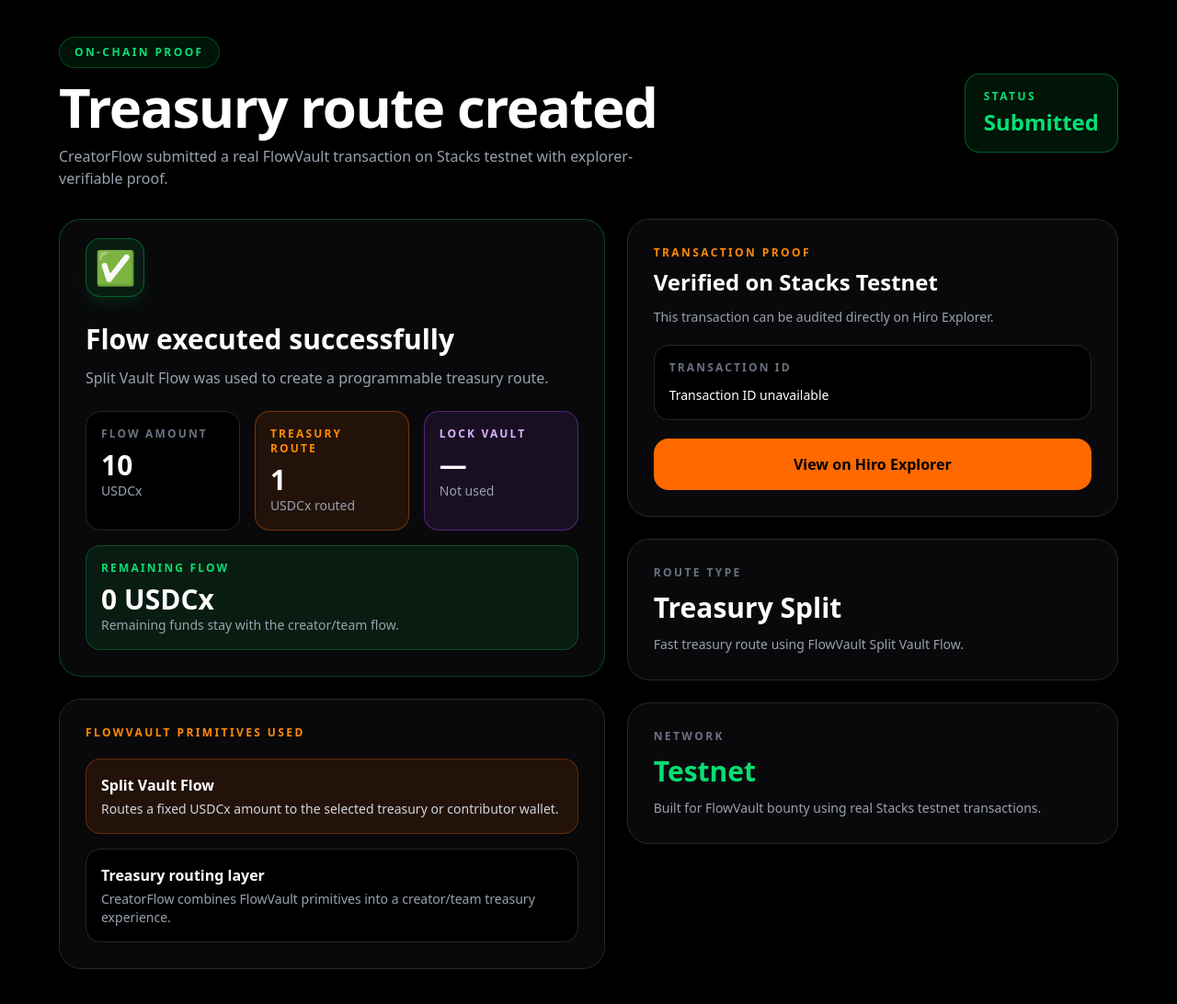
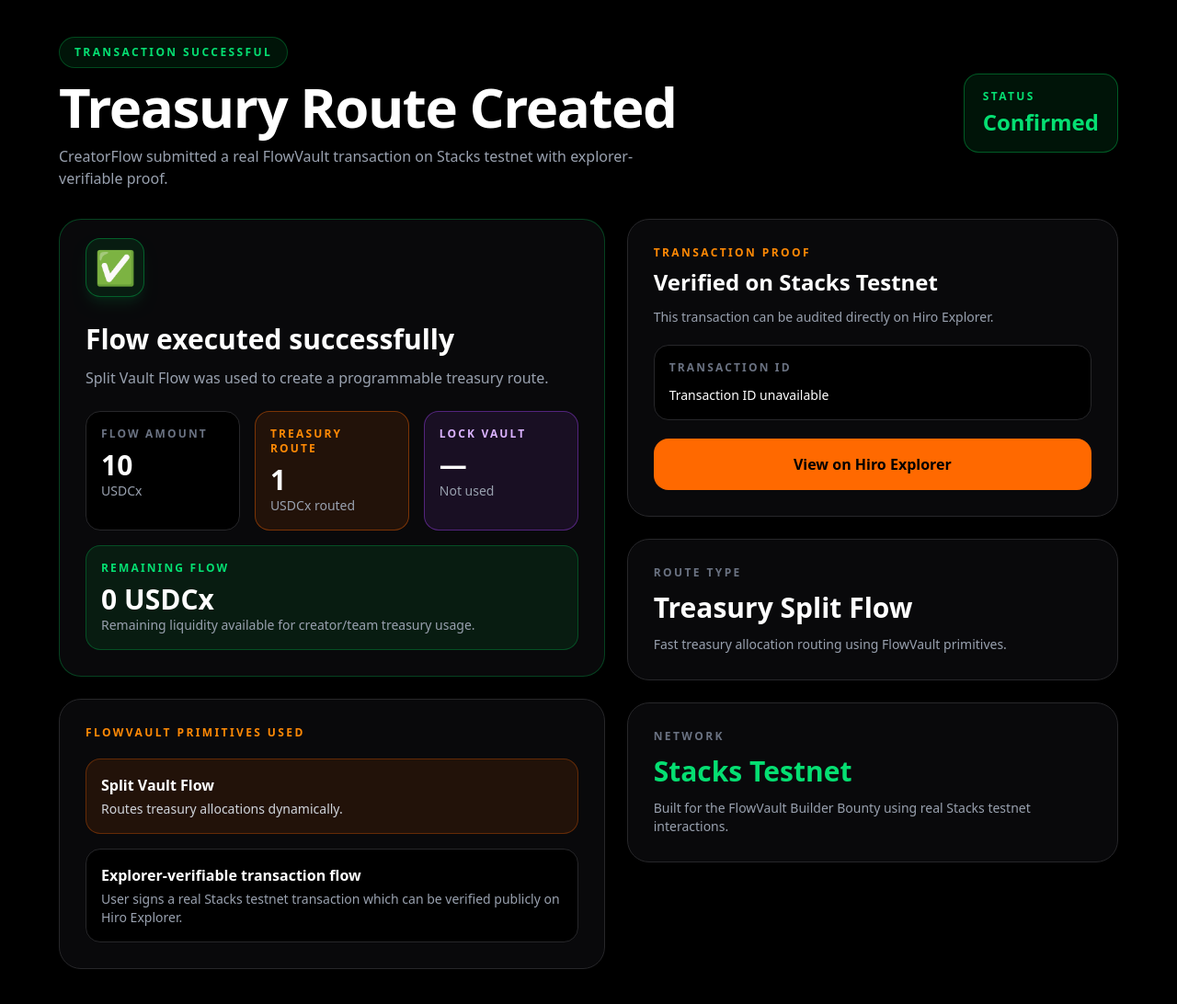
Before and after one commit to Grimaldo0147/creatorflow, a Next.js app: page /result in a window 1280 px wide. Shown: the whole page at 92% size. Built offline with nearby package versions, Linux system fonts and the light colour scheme.

Commit message:
Update page.tsx

```diff
--- a/app/result/page.tsx
+++ b/app/result/page.tsx
@@ -28,11 +28,13 @@
         <div className="mb-8 flex flex-col gap-4 sm:flex-row sm:items-center sm:justify-between">
           <div>
             <div className="mb-3 inline-flex items-center gap-2 rounded-full border border-green-500/30 bg-green-500/10 px-4 py-2 text-xs font-bold uppercase tracking-[0.2em] text-green-400">
-              On-chain proof
+              Transaction Successful
             </div>
 
             <h1 className="text-4xl sm:text-6xl font-black tracking-tight">
-              {isLockFlow ? "Lock route created" : "Treasury route created"}
+              {isLockFlow
+                ? "Programmable Lock Flow Created"
+                : "Treasury Route Created"}
             </h1>
 
             <p className="mt-3 max-w-2xl text-gray-400">
@@ -45,7 +47,8 @@
             <p className="text-xs font-bold uppercase tracking-[0.2em]">
               Status
             </p>
-            <p className="mt-1 text-2xl font-black">Submitted</p>
+
+            <p className="mt-1 text-2xl font-black">Confirmed</p>
           </div>
         </div>
 
@@ -62,7 +65,7 @@
 
               <p className="mt-3 text-gray-400">
                 {isLockFlow
-                  ? "Split Vault Flow and Lock Vault Flow were combined into one programmable treasury route."
+                  ? "Split Vault Flow and Lock Vault Flow were combined into one programmable treasury coordination flow."
                   : "Split Vault Flow was used to create a programmable treasury route."}
               </p>
 
@@ -71,7 +74,9 @@
                   <p className="text-xs font-bold uppercase tracking-[0.18em] text-gray-500">
                     Flow Amount
                   </p>
+
                   <p className="mt-2 text-3xl font-black">{amount}</p>
+
                   <p className="text-sm text-gray-400">USDCx</p>
                 </div>
 
@@ -79,17 +84,25 @@
                   <p className="text-xs font-bold uppercase tracking-[0.18em] text-orange-400">
                     Treasury Route
                   </p>
-                  <p className="mt-2 text-3xl font-black">{treasuryAmount}</p>
-                  <p className="text-sm text-gray-400">USDCx routed</p>
+
+                  <p className="mt-2 text-3xl font-black">
+                    {treasuryAmount}
+                  </p>
+
+                  <p className="text-sm text-gray-400">
+                    USDCx routed
+                  </p>
                 </div>
 
                 <div className="rounded-2xl border border-purple-500/40 bg-purple-500/10 p-4">
                   <p className="text-xs font-bold uppercase tracking-[0.18em] text-purple-300">
                     Lock Vault
                   </p>
+
                   <p className="mt-2 text-3xl font-black">
                     {isLockFlow ? lockAmount : "—"}
                   </p>
+
                   <p className="text-sm text-gray-400">
                     {isLockFlow ? "USDCx locked" : "Not used"}
                   </p>
@@ -100,11 +113,13 @@
                 <p className="text-xs font-bold uppercase tracking-[0.18em] text-green-400">
                   Remaining Flow
                 </p>
+
                 <p className="mt-2 text-3xl font-black">
                   {remainingAmount} USDCx
                 </p>
+
                 <p className="text-sm text-gray-400">
-                  Remaining funds stay with the creator/team flow.
+                  Remaining liquidity available for creator/team treasury usage.
                 </p>
               </div>
             </div>
@@ -112,11 +127,11 @@
             {isLockFlow && (
               <div className="rounded-3xl border border-purple-500/30 bg-zinc-950 p-5 sm:p-7">
                 <p className="text-xs font-bold uppercase tracking-[0.2em] text-purple-300">
-                  Lock Flow Summary
+                  Lock Flow Details
                 </p>
 
                 <h2 className="mt-2 text-2xl font-black">
-                  Dynamic unlock schedule
+                  Dynamic Unlock Schedule
                 </h2>
 
                 <p className="mt-2 text-gray-400">
@@ -129,6 +144,7 @@
                     <p className="text-xs font-bold uppercase tracking-[0.18em] text-gray-500">
                       Current Block
                     </p>
+
                     <p className="mt-2 break-all text-2xl font-black">
                       {currentBlock || "Fetched from Hiro API"}
                     </p>
@@ -138,8 +154,9 @@
                     <p className="text-xs font-bold uppercase tracking-[0.18em] text-gray-500">
                       Unlock Block
                     </p>
+
                     <p className="mt-2 break-all text-2xl font-black">
-                      {futureBlock || "Current block + 100"}
+                      {futureBlock || "Current Block + 100"}
                     </p>
                   </div>
                 </div>
@@ -154,26 +171,30 @@
               <div className="mt-5 grid gap-4">
                 <div className="rounded-2xl border border-orange-500/30 bg-orange-500/10 p-4">
                   <p className="font-black">Split Vault Flow</p>
+
                   <p className="mt-1 text-sm text-gray-300">
-                    Routes a fixed USDCx amount to the selected treasury or
-                    contributor wallet.
+                    Routes treasury allocations dynamically.
                   </p>
                 </div>
 
                 {isLockFlow && (
                   <div className="rounded-2xl border border-purple-500/30 bg-purple-500/10 p-4">
                     <p className="font-black">Lock Vault Flow</p>
+
                     <p className="mt-1 text-sm text-gray-300">
-                      Locks part of the flow until a future Stacks block height.
+                      Locks treasury reserves until a future unlock block.
                     </p>
                   </div>
                 )}
 
                 <div className="rounded-2xl border border-zinc-800 bg-black p-4">
-                  <p className="font-black">Treasury routing layer</p>
+                  <p className="font-black">
+                    Explorer-verifiable transaction flow
+                  </p>
+
                   <p className="mt-1 text-sm text-gray-400">
-                    CreatorFlow combines FlowVault primitives into a creator/team
-                    treasury experience.
+                    User signs a real Stacks testnet transaction which can be
+                    verified publicly on Hiro Explorer.
                   </p>
                 </div>
               </div>
@@ -219,13 +240,13 @@
               </p>
 
               <p className="mt-3 text-3xl font-black">
-                {isLockFlow ? "Split + Lock" : "Treasury Split"}
+                {isLockFlow ? "Split + Lock Flow" : "Treasury Split Flow"}
               </p>
 
               <p className="mt-3 text-sm text-gray-400">
                 {isLockFlow
-                  ? "Shows composability across split routing and lock behavior."
-                  : "Fast treasury route using FlowVault Split Vault Flow."}
+                  ? "Combines routing and treasury reserve locking into one programmable flow."
+                  : "Fast treasury allocation routing using FlowVault primitives."}
               </p>
             </div>
 
@@ -235,12 +256,12 @@
               </p>
 
               <p className="mt-3 text-3xl font-black text-green-400">
-                Testnet
+                Stacks Testnet
               </p>
 
               <p className="mt-3 text-sm text-gray-400">
-                Built for FlowVault bounty using real Stacks testnet
-                transactions.
+                Built for the FlowVault Builder Bounty using real Stacks testnet
+                interactions.
               </p>
             </div>
           </aside>
@@ -252,7 +273,13 @@
 
 export default function ResultPage() {
   return (
-    <Suspense fallback={<div className="bg-black p-10 text-white">Loading...</div>}>
+    <Suspense
+      fallback={
+        <div className="bg-black p-10 text-white">
+          Loading transaction result...
+        </div>
+      }
+    >
       <ResultContent />
     </Suspense>
   );
```
